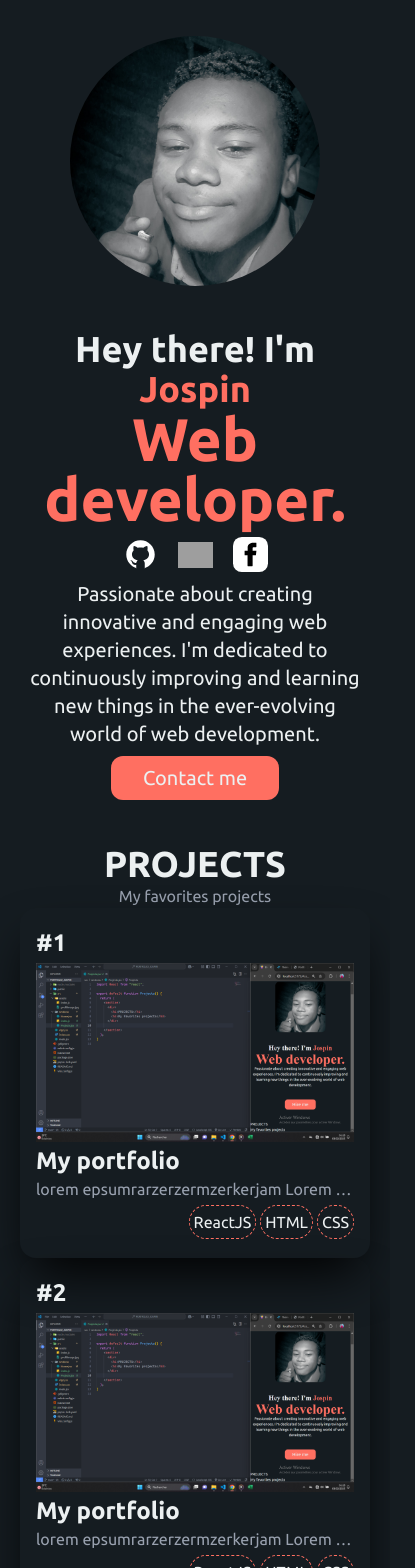
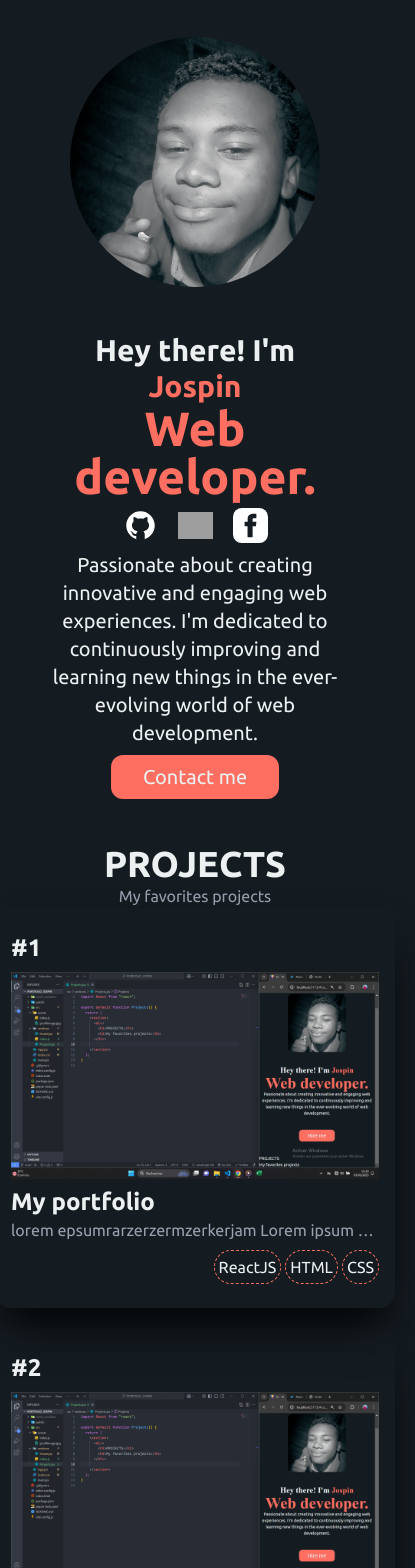
Before and after one commit to Jospin316/portfolio, a React (Vite) app: page / in a window 390 px wide. Shown: the top 1568 px of the page, 415 px wide, since content can reach past the window. Built offline with nearby package versions, Linux system fonts and the light colour scheme; grey boxes are pictures that could not be loaded.

Commit message:
responsive section projects

```diff
--- a/src/components/CardProject.jsx
+++ b/src/components/CardProject.jsx
@@ -11,7 +11,7 @@ export default function CardProject({
     <a
       href="https://github.com"
       target="_blank"
-      className="shadow-black shadow-2xl p-4 rounded-2xl max-h-[350px] aspect-square
+      className="shadow-black shadow-2xl p-4 rounded-2xl max-h-[400px] aspect-square
     flex flex-col justify-evenly box-border duration duration-500 hover:rotate-1"
     >
       <h3 className="text-2xl font-bold">#{rank}</h3>
--- a/src/components/ProjectsList.jsx
+++ b/src/components/ProjectsList.jsx
@@ -3,7 +3,7 @@ import { CardProject } from "./";
 
 export default function ProjectsList({ projects }) {
   return (
-    <div>
+    <div className="flex flex-col gap-5 sm:flex-row sm:flex-wrap sm:justify-center px-5">
       {projects.map((project, index) => (
         <CardProject
           key={index}
--- a/src/sections/Home.jsx
+++ b/src/sections/Home.jsx
@@ -4,7 +4,7 @@ import { LinkSocial } from "./../components";
 
 export default function Home() {
   return (
-    <section className="flex flex-col items-center justify-evenly sm:justify-center text-center sm:text-start h-dvh sm:flex-row-reverse px-5">
+    <section className="flex flex-col items-center justify-evenly sm:justify-center text-center sm:text-start h-dvh sm:flex-row-reverse mx-10">
       <img
         src={imgProfil}
         alt="Jospin profile's image"
@@ -12,10 +12,10 @@ export default function Home() {
       />
       <div className="p-2 sm:w-1/2 flex flex-col items-center sm:items-start gap-2">
         <div>
-          <h2 className="font-bold text-4xl">
+          <h2 className="font-bold text-3xl">
             Hey there!&nbsp;I'm <span className="text-myRose">Jospin</span>
           </h2>
-          <h1 className="font-extrabold text-myRose text-6xl">
+          <h1 className="font-extrabold text-myRose text-5xl">
             Web developer.
           </h1>
         </div>
--- a/src/sections/Projects.jsx
+++ b/src/sections/Projects.jsx
@@ -30,7 +30,7 @@ export default function Projects() {
     },
   ];
   return (
-    <section className="flex flex-col items-center">
+    <section className="flex flex-col items-center ">
       <Title h1={"Projects"} h3={"My favorites projects"} />
       <ProjectsList projects={my_favorites_projects} />
     </section>
```
Also changed, not shown: src/assets/facebook.svg.
